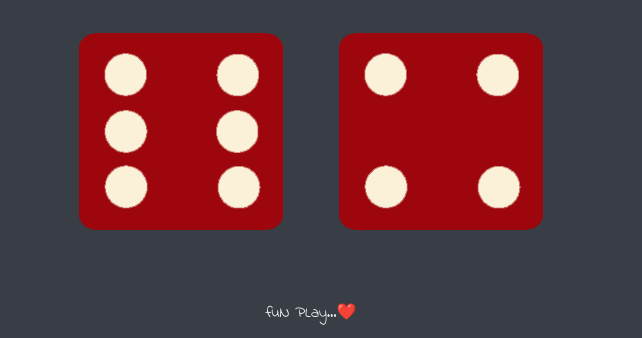
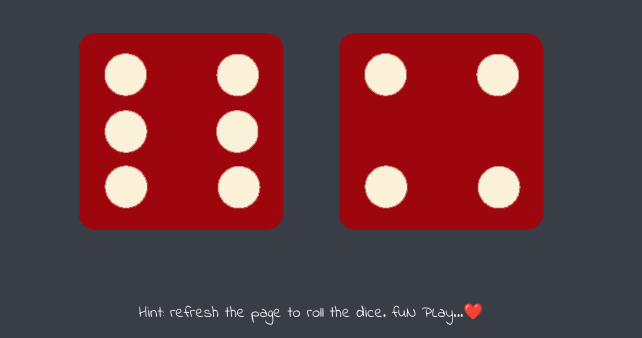
Before and after one commit to jegathish/dice, a plain HTML site: page index.html in a window 1280 px wide. Shown: the part 462-800 px from the top of the page, without its empty margins (329-971 px from the left). Drawn offline with Linux system fonts and the light colour scheme.

Commit message:
Update index.html

```diff
--- a/index.html
+++ b/index.html
@@ -28,6 +28,7 @@
   </body>
 
   <footer>
-     fuN PLay...❤️
+    Hint: refresh the page to roll the dice.
+            fuN PLay...❤️
   </footer>
 </html>
```
